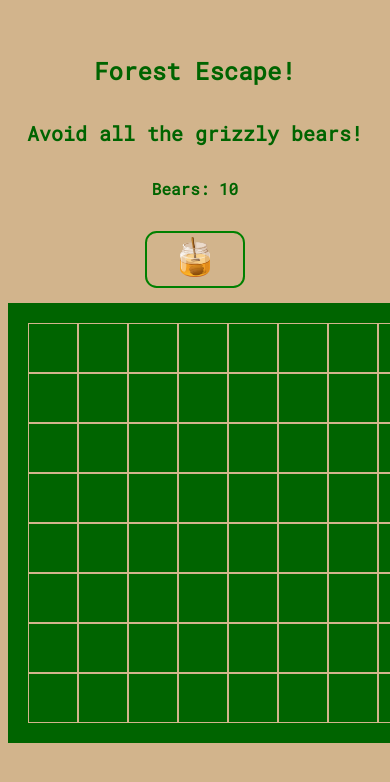
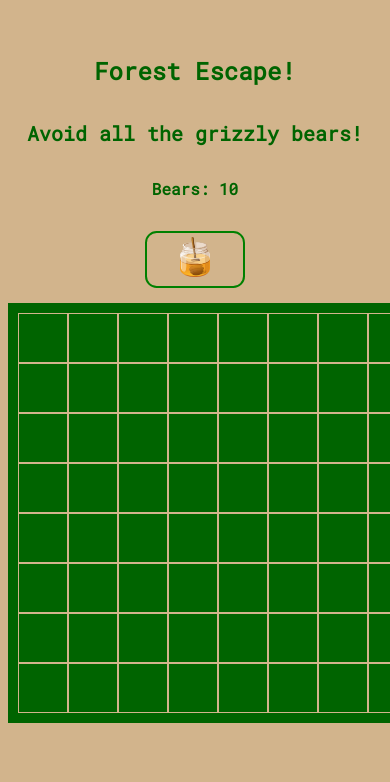
Before and after one commit to faithnicoletti/faithGameProject1, a plain HTML site: page index.html in a window 390 px wide. Shown: the top 782 px of the page. Drawn offline with Linux system fonts and the light colour scheme.

Commit message:
more on media

```diff
--- a/style.css
+++ b/style.css
@@ -37,8 +37,8 @@ body {
     #board {
       grid-template-columns: repeat(4, 1fr);
       grid-template-rows: repeat(4, 1fr);
-      padding: 10px;
-      align-items: center;
+      padding-right: 20px;
+      justify-items: center;
       margin: 0 auto;
     }
   }
```
